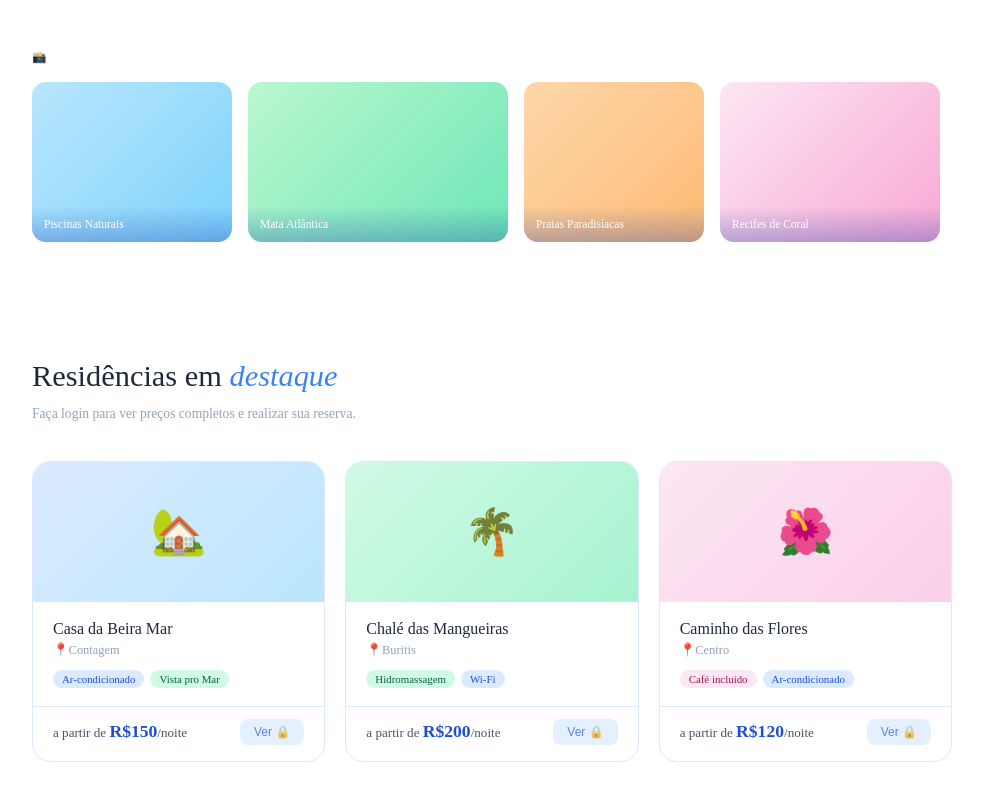
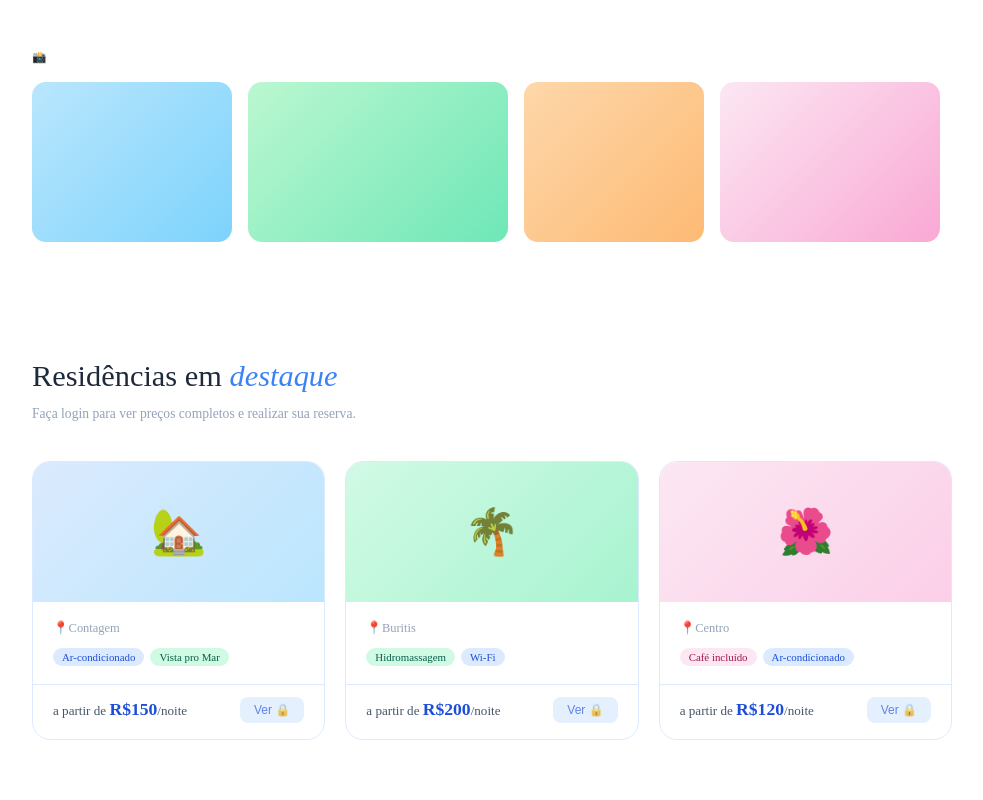
Before and after one commit to Programacao-Modular-PUC/trabalho-pratico-grupo2, a React (Vite) app: page / in a window 1280 px wide. Shown: the part 1118-1918 px from the top of the page, without its empty margins (268-1251 px from the left). Built offline with nearby package versions, Linux system fonts and the light colour scheme.

Commit message:
Atualizaçao arquivos

```diff
--- a/src/PagesCliente/Home/Home.jsx
+++ b/src/PagesCliente/Home/Home.jsx
@@ -88,23 +88,23 @@ function Home() {
       <div className={styles.galeriaFila}>
         <div className={`${styles.galTile} ${styles.t1}`}>
           <div className={styles.tileInt}></div>
-          <div className={styles.tileOver}><div className={styles.tileLabel}>Piscinas Naturais</div></div>
+
         </div>
         <div className={`${styles.galTile} ${styles.t2}`}>
           <div className={styles.tileInt}></div>
-          <div className={styles.tileOver}><div className={styles.tileLabel}>Mata Atlântica</div></div>
+
         </div>
         <div className={`${styles.galTile} ${styles.t3}`}>
           <div className={styles.tileInt}></div>
-          <div className={styles.tileOver}><div className={styles.tileLabel}>Praias Paradisíacas</div></div>
+
         </div>
         <div className={`${styles.galTile} ${styles.t4}`}>
           <div className={styles.tileInt}></div>
-          <div className={styles.tileOver}><div className={styles.tileLabel}>Recifes de Coral</div></div>
+
         </div>
         <div className={`${styles.galTile} ${styles.t5}`}>
           <div className={styles.tileInt}></div>
-          <div className={styles.tileOver}><div className={styles.tileLabel}>Pôr do Sol</div></div>
+
         </div>
       </div>
     </section>
@@ -119,7 +119,7 @@ function Home() {
         <div className={`${styles.cardRes} ${styles.r1}`}>
           <div className={styles.resImg}>🏡</div>
           <div className={styles.resCorpo}>
-            <div className={styles.resNome}>Casa da Beira Mar</div>
+
             <div className={styles.resLoc}>📍Contagem</div>
             <div className={styles.resTags}>
               <span className={`${styles.tag} ${styles.azul}`}>Ar-condicionado</span>
@@ -134,7 +134,7 @@ function Home() {
         <div className={`${styles.cardRes} ${styles.r2}`}>
           <div className={styles.resImg}>🌴</div>
           <div className={styles.resCorpo}>
-            <div className={styles.resNome}>Chalé das Mangueiras</div>
+
             <div className={styles.resLoc}>📍Buritis</div>
             <div className={styles.resTags}>
               <span className={`${styles.tag} ${styles.verde}`}>Hidromassagem</span>
@@ -149,7 +149,7 @@ function Home() {
         <div className={`${styles.cardRes} ${styles.r3}`}>
           <div className={styles.resImg}>🌺</div>
           <div className={styles.resCorpo}>
-            <div className={styles.resNome}> Caminho das Flores</div>
+
             <div className={styles.resLoc}>📍Centro</div>
             <div className={styles.resTags}>
               <span className={`${styles.tag} ${styles.rosa}`}>Café incluído</span>
```
Also changed, not shown: src/PagesAnfitriao/Login/Login.jsx (added), src/PagesAnfitriao/Login/Login.module.css (added).
